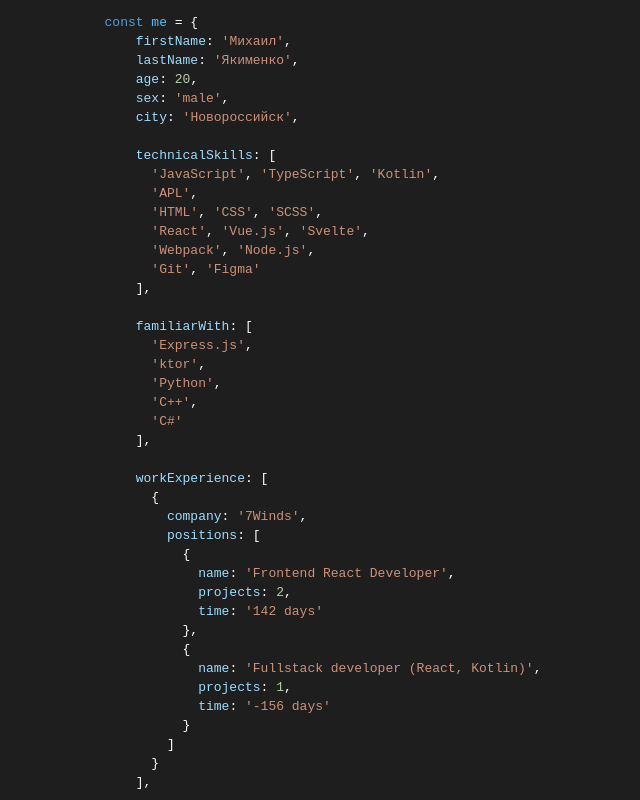
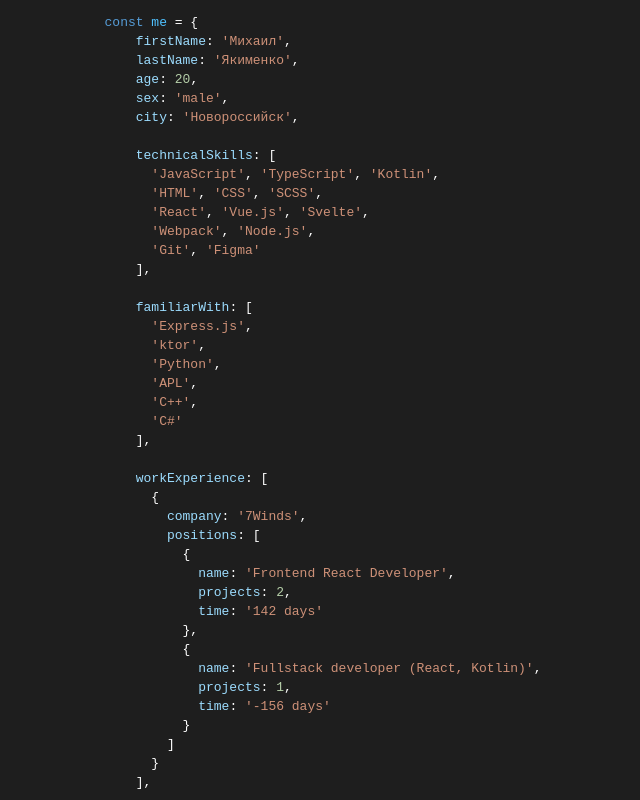
Before and after one commit to sladvs/rikzun.github.io, a Vue app: page / in a window 1280 px wide. Shown: the top 800 px of the page, without its empty margins (317-957 px from the left). Built offline with nearby package versions, Linux system fonts and the light colour scheme.

Commit message:
Update App.vue

```diff
--- a/src/App.vue
+++ b/src/App.vue
@@ -8,7 +8,6 @@
 
     <span class="param">technicalSkills</span>: [
       <span class="string">'JavaScript'</span>, <span class="string">'TypeScript'</span>, <span class="string">'Kotlin'</span>,
-      <span class="string">'APL'</span>,
       <span class="string">'HTML'</span>, <span class="string">'CSS'</span>, <span class="string">'SCSS'</span>,
       <span class="string">'React'</span>, <span class="string">'Vue.js'</span>, <span class="string">'Svelte'</span>,
       <span class="string">'Webpack'</span>, <span class="string">'Node.js'</span>,
@@ -19,6 +18,7 @@
       <span class="string">'Express.js'</span>,
       <span class="string">'ktor'</span>,
       <span class="string">'Python'</span>,
+      <span class="string">'APL'</span>,
       <span class="string">'C++'</span>,
       <span class="string">'C#'</span>
     ],
```
